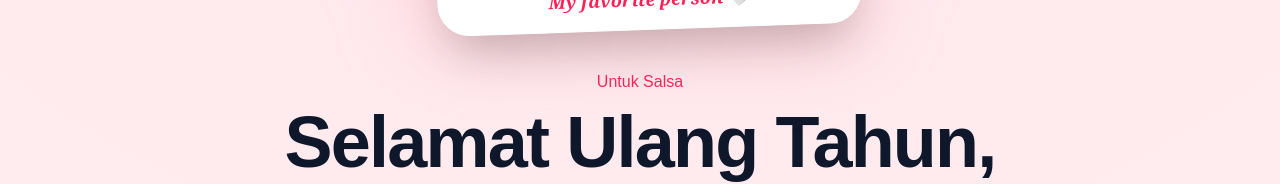
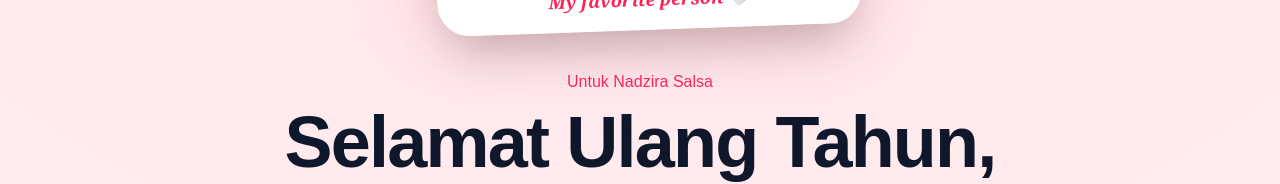
Before and after one commit to DaffaAudyaPramana/happybirthdaysalsa, a Next.js app in the folder happy-birthday-salsa/: page / in a window 1280 px wide. Shown: the part 766-950 px from the top of the page. Built offline with nearby package versions, Linux system fonts and the light colour scheme.

Commit message:
update name & metadata title

```diff
--- a/happy-birthday-salsa/src/app/layout.tsx
+++ b/happy-birthday-salsa/src/app/layout.tsx
@@ -13,7 +13,7 @@ const geistMono = Geist_Mono({
 });
 
 export const metadata: Metadata = {
-  title: "Create Next App",
+  title: "HBD SAYANG🤍",
   description: "Generated by create next app",
 };
 
--- a/happy-birthday-salsa/src/app/page.tsx
+++ b/happy-birthday-salsa/src/app/page.tsx
@@ -15,7 +15,7 @@ import {
   Sparkles,
 } from "lucide-react";
 
-const GIRLFRIEND_NAME = "Salsa";
+const GIRLFRIEND_NAME = "Nadzira Salsa";
 
 /**
  * Ubah sesuai tanggal ulang tahun.
```
